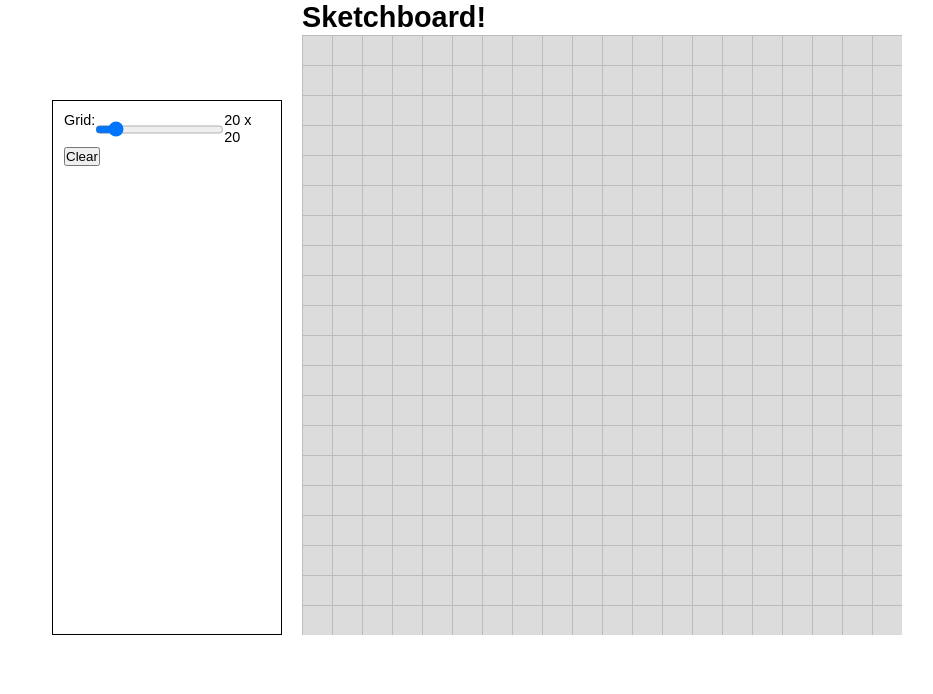
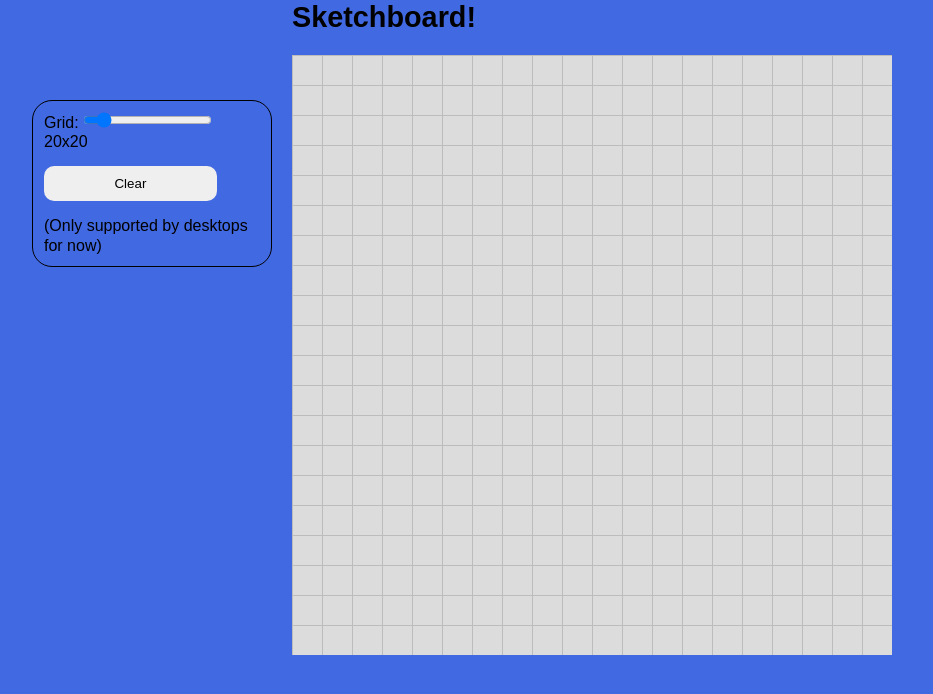
Before and after one commit to gabrielzerio/Etch-A-Sketch, a plain HTML site: page index.html in a window 1280 px wide. Shown: the whole page, without its empty margins (118-1051 px from the left). Drawn offline with Linux system fonts and the light colour scheme.

Commit message:
All working

```diff
--- a/index.html
+++ b/index.html
@@ -4,7 +4,7 @@
 <head>
   <meta charset="utf-8">
   <meta name="viewport" content="width=device-width">
-  <title>CSS Grid starting point</title>
+  <title>Project: Etch-A-Sketch</title>
   <link rel="stylesheet" href="style.css">
 </head>
 
@@ -14,11 +14,12 @@
       <div class="slider">
         Grid:
           <input type="range" min="10" max="100" value="20" id="sliderGrid">
-          <div id="slider-value"><span>20 x 20</span></div>
+          <span id="slider-value">20x20</span>
         </div>
         <div class="clear">
           <button class="btnClear">Clear</button>
         </div>
+        <p>(Only supported by desktops for now)</p>
     </div>
     <div class="sketchboard">
       <h1>Sketchboard!</h1>
--- a/script.js
+++ b/script.js
@@ -25,21 +25,22 @@ function gridDisplay(size) {
         const div = document.createElement('div');
         board.addEventListener('mouseover', addColor);
         board.addEventListener('mousedown', addColor);
-        div.style.opacity = '1.10';
+        div.style.opacity = '1.10'; //inicializa a div do sketchboard com opacidade 1.10
         board.appendChild(div);
     }
 }
 
 function addColor(e){
     if(e.type === 'mouseover' && !desenha) return
-        if (e.target.style.opacity == 1.10) {
-            e.target.style.opacity = '1.1';
+        if (e.target.style.opacity == 1.10) { //se a opacidade for 1.10 (primeira vez)
+            e.target.style.opacity = '1.1'; //seta em 1.1
         }
-        e.target.style.backgroundColor = color();
+        e.target.style.backgroundColor = color(); //manda uma cor
          let opacidadeAntes = Number(e.target.style.opacity);
-        if (opacidadeAntes >= 0.1) {
-            opacidadeAntes -= 0.1;
-        }
+        if (opacidadeAntes >= 0.1) { //enquanto for maior = a 0.1
+            opacidadeAntes -= 0.1; //diminui 0.1 (10%) cada vez (ou seja na primeira vez que passar o rgb vai estar em 100%)
+        }                          //depois vai diminuindo 10% cada vez, (a cor do container é preta),
+                                    // isso faz a div ir ficando preta(forma mais facil que eu achei).
         e.target.style.opacity = opacidadeAntes;
 }
 
@@ -50,7 +51,7 @@ function color() {
 
 mySlider.onmousemove = (e) => updateSize(e.target.value);
 function updateSize(value){
-    sliderValue.textContent = `${value} x ${value}`;
+    sliderValue.textContent = `${value}x${value}`;
 }
 
 
--- a/style.css
+++ b/style.css
@@ -6,6 +6,7 @@
 body {
     width: 100%;
     font: .9em/1.2 Arial, Helvetica, sans-serif;
+    background-color: royalblue;
 }
 
 main{
@@ -17,24 +18,32 @@ main{
 }
 
 .options{
+    height: fit-content;
+    font-size: 16px;
+    display: flex;
+    gap: 15px;
+    flex-direction: column;
     padding: 11px;
     margin-top: 100px;
     border: 1px solid black;
-    display: flex;
-    width: 230px;
-    flex-direction: column;
+    border-radius: 20px;
+    width: 240px;
+}
+.clear button{
+    width: 80%;
+    padding: 10px;
+    border: none;
+    border-radius: 10px;
+}
 
-}
-.slider{
-   display: flex;
 
-}
 
 .container {
     background-color: black;
     display: grid;
     width: 600px;
     height: 600px;
+    margin-top: 20px;
     /* grid-template-columns: 2fr 1fr 2fr; */
     /*grid-template-columns: repeat(20, 1fr);*/
     /*grid-template-rows: repeat(20, 1fr); */
```
